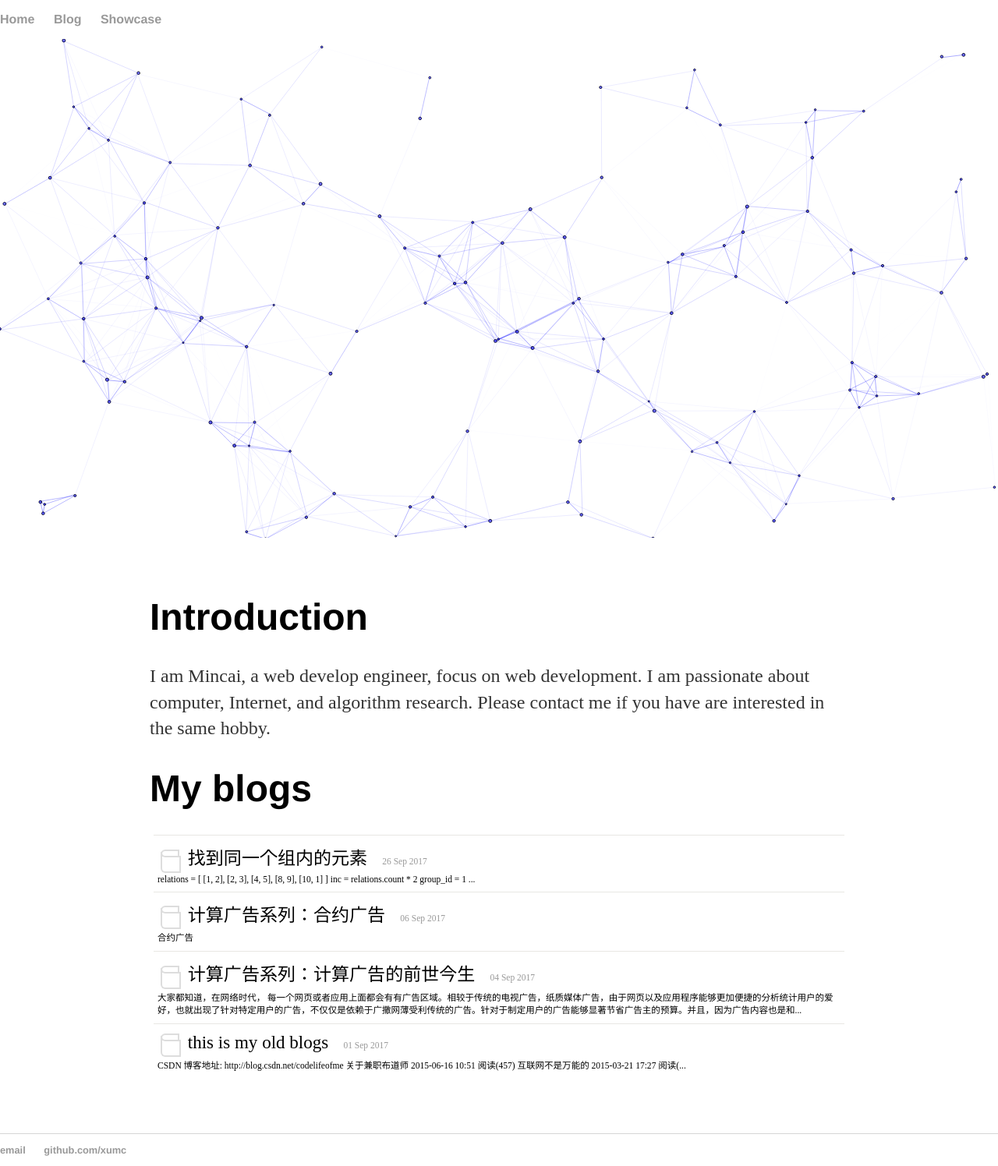
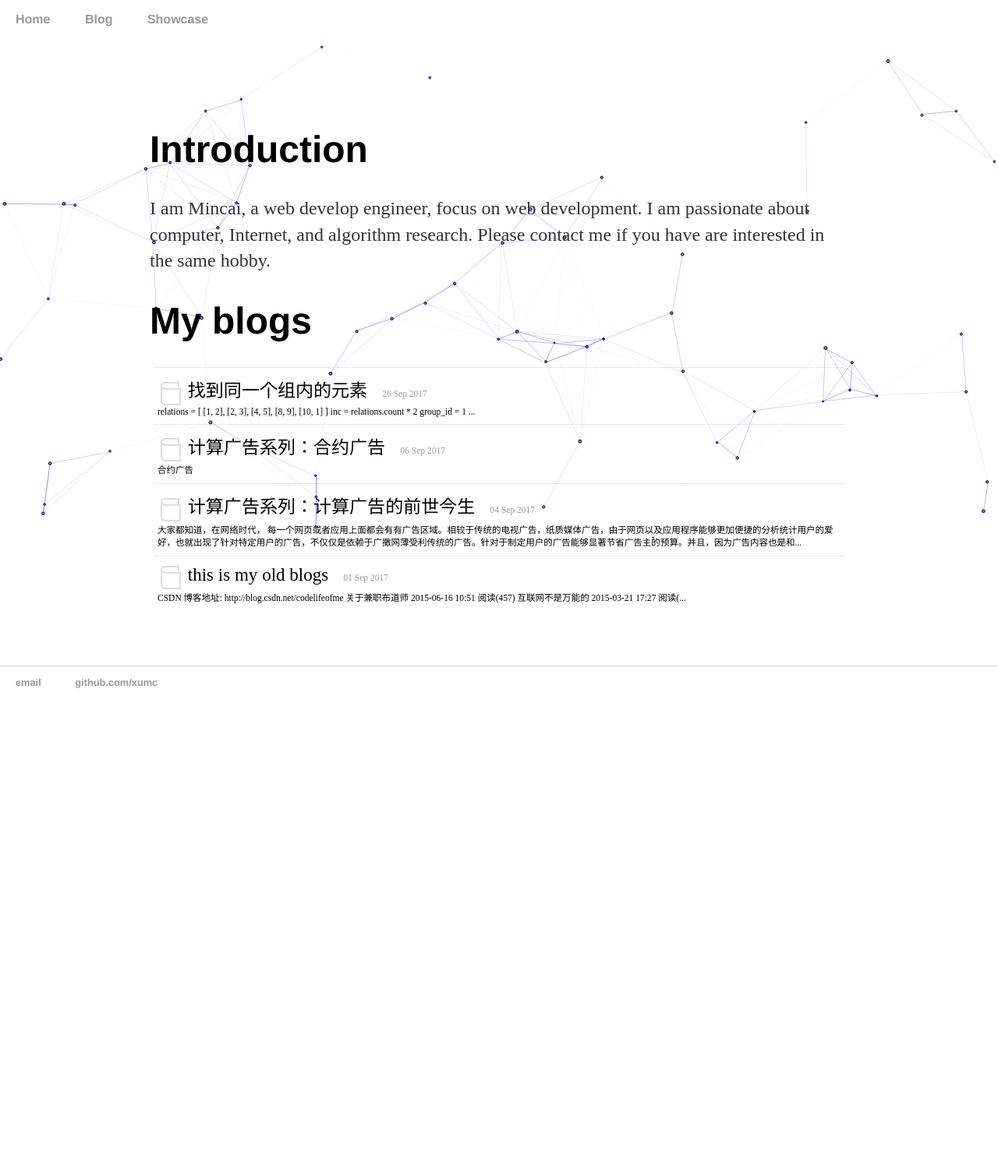
Before and after one commit to xumc/xumc.github.io, a Jekyll site: the page built from index.html, in a window 1280 px wide. Shown: the whole page at 78% size. Built offline with Jekyll 4.4.1, drawn with Linux system fonts in a browser that asks for light colours; the list of posts is cut into pages by our own code; after the commit the page ends 900 px from its top, so only the background shows below that.

Commit message:
add background animation

```diff
--- a/css/main.css
+++ b/css/main.css
@@ -11,6 +11,7 @@
 nav ul li, footer ul li {
     display: inline;
     margin-right: 20px;
+    margin-left: 20px;
 }
 a {
     text-decoration: none;
--- a/css/style.css
+++ b/css/style.css
@@ -1,6 +1,7 @@
 /* ---- particles.js container ---- */
 
 #particles-js{
+  margin-bottom: -600px;
   width: 100%;
   height: 100%;
   background-color: #FFFFFF;
--- a/js/app.js
+++ b/js/app.js
@@ -16,7 +16,7 @@
 {
   "particles": {
     "number": {
-      "value": 95,
+      "value": 50,
       "density": {
         "enable": true,
         "value_area": 631.3181133058181
```
